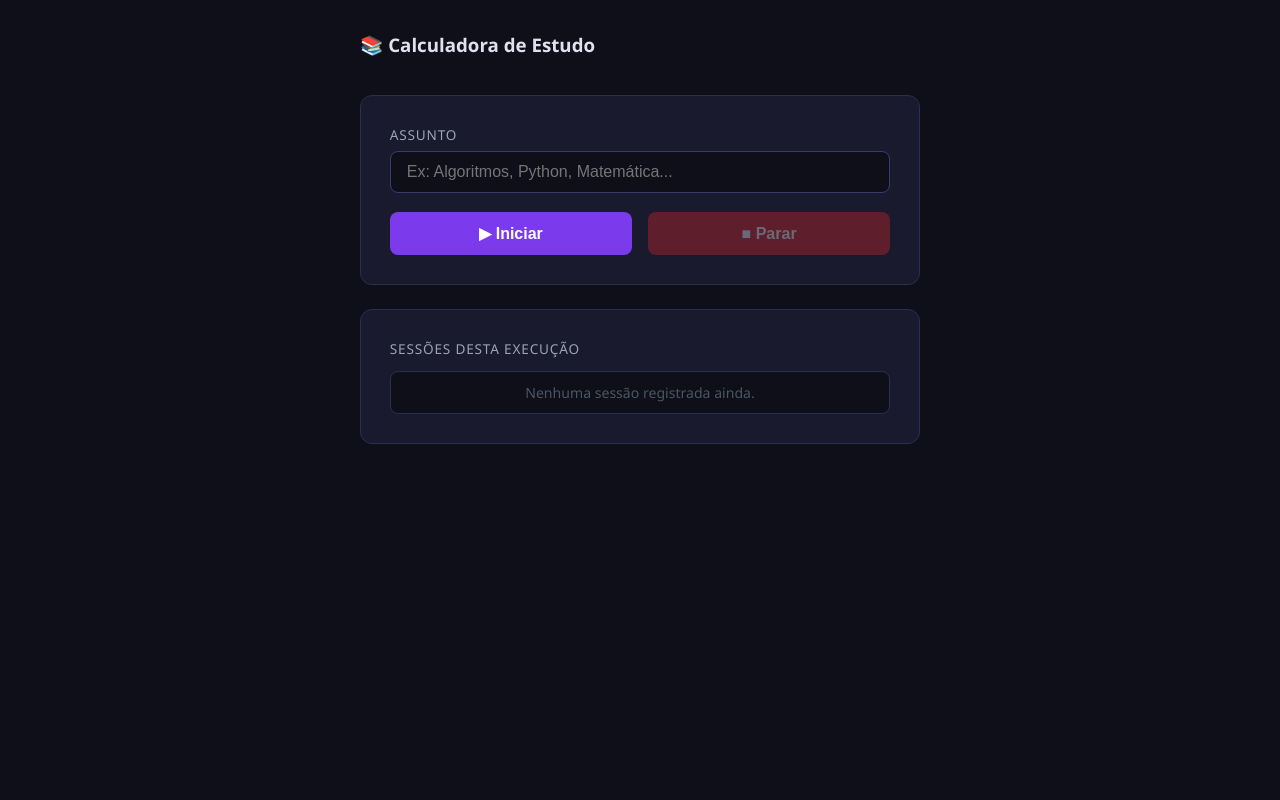
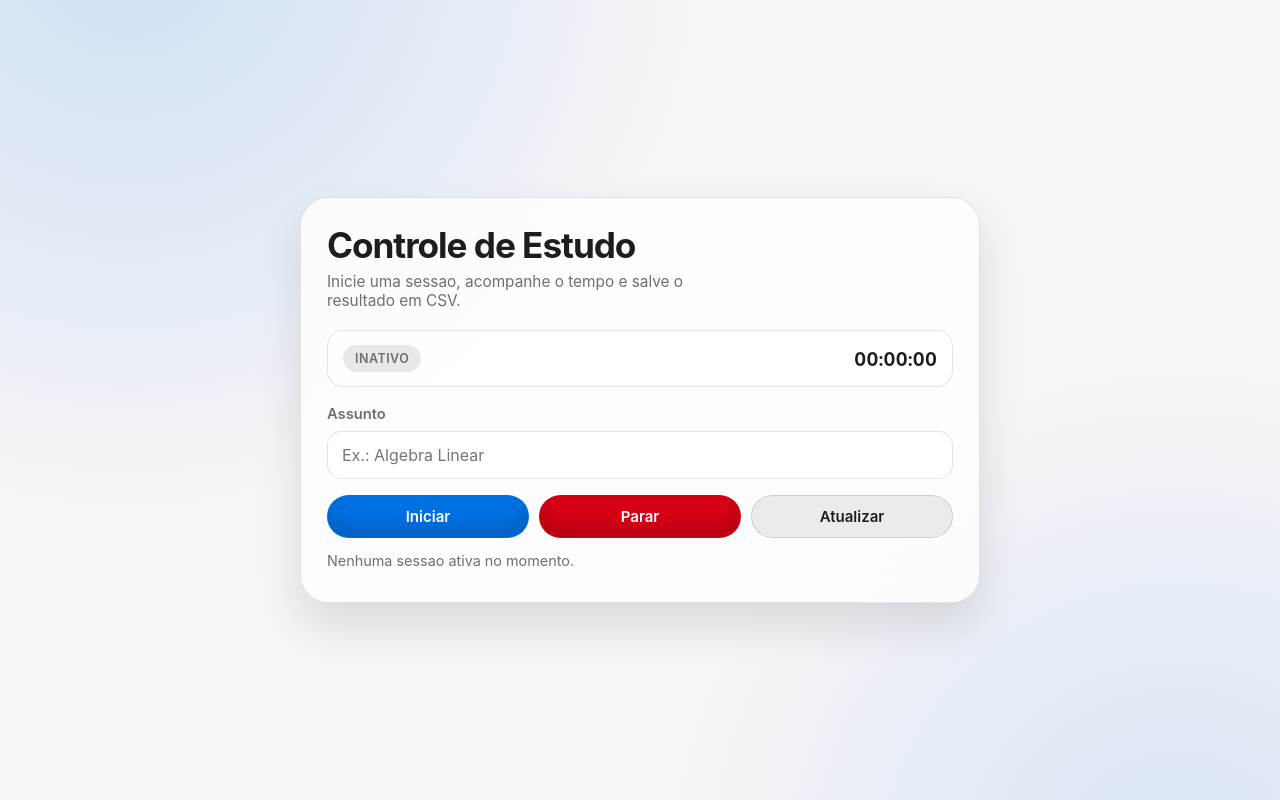
Before and after one commit to svcguilherme/calculadora_estudo, a Flask app: page / in a window 1280 px wide. Run offline with Flask 3, Linux system fonts and the light colour scheme.

Commit message:
Correção Criação de pastas.

```diff
--- a/app.py
+++ b/app.py
@@ -1,11 +1,34 @@
-from flask import Flask, request, jsonify, render_template
+import os
+import sys
 import csv
-import os
 import threading
 import webbrowser
 from datetime import datetime
 
-app = Flask(__name__)
+from flask import Flask, request, jsonify, render_template
+
+
+def get_base_dir() -> str:
+    # When running as a packaged executable, use the executable directory.
+    if getattr(sys, "frozen", False):
+        return os.path.dirname(os.path.abspath(sys.executable))
+    return os.path.dirname(os.path.abspath(__file__))
+
+
+BASE_DIR = get_base_dir()
+SESSIONS_DIR = os.path.join(BASE_DIR, "sessions")
+TEMPLATES_DIR = os.path.join(BASE_DIR, "templates")
+STATIC_DIR = os.path.join(BASE_DIR, "static")
+
+
+def ensure_runtime_directories() -> None:
+    for path in (SESSIONS_DIR, TEMPLATES_DIR, STATIC_DIR):
+        os.makedirs(path, exist_ok=True)
+
+
+ensure_runtime_directories()
+
+app = Flask(__name__, template_folder=TEMPLATES_DIR, static_folder=STATIC_DIR)
 
 current_session = None
 
@@ -26,9 +49,18 @@ def index():
     return render_template("index.html")
 
 
+@app.after_request
+def add_no_cache_headers(response):
+    response.headers["Cache-Control"] = "no-store, no-cache, must-revalidate, max-age=0"
+    response.headers["Pragma"] = "no-cache"
+    response.headers["Expires"] = "0"
+    return response
+
+
 @app.route("/start", methods=["POST"])
 def start():
     global current_session
+    ensure_runtime_directories()
     data = request.get_json()
     subject = (data or {}).get("subject", "").strip()
 
@@ -68,8 +100,8 @@ def stop():
         f"estudo_{start_time.strftime('%Y%m%d_%H%M%S')}_{safe_filename(subject)}.csv"
     )
 
-    os.makedirs("sessions", exist_ok=True)
-    filepath = os.path.join("sessions", filename)
+    ensure_runtime_directories()
+    filepath = os.path.join(SESSIONS_DIR, filename)
 
     with open(filepath, "w", newline="", encoding="utf-8") as f:
         writer = csv.writer(f, delimiter=";")
@@ -110,4 +142,4 @@ def status():
 if __name__ == "__main__":
     print("Calculadora de Tempo de Estudo iniciada em http://localhost:5000")
     threading.Timer(1.0, lambda: webbrowser.open("http://localhost:5000")).start()
-    app.run(debug=False, port=5000)
+    app.run(debug=True, use_reloader=True, port=5000)
--- a/requirements.txt
+++ b/requirements.txt
@@ -1 +1 @@
-flask>=3.0.0
+Flask==3.1.3
--- a/sessions/estudo_20260506_111922_Computador.csv
+++ /dev/null
@@ -1,2 +0,0 @@
-data_hora_inicial;data_hora_final;tempo_estudado;assunto
-2026-05-06 11:19:22;2026-05-06 11:19:43;00:00:21;Computador
--- a/sessions/estudo_20260506_111959_Python.csv
+++ /dev/null
@@ -1,2 +0,0 @@
-data_hora_inicial;data_hora_final;tempo_estudado;assunto
-2026-05-06 11:19:59;2026-05-06 11:21:15;00:01:16;Python
--- a/templates/index.html
+++ b/templates/index.html
@@ -1,175 +1,303 @@
-<!DOCTYPE html>
+<!doctype html>
 <html lang="pt-BR">
 <head>
-  <meta charset="UTF-8" />
-  <meta name="viewport" content="width=device-width, initial-scale=1.0" />
-  <title>Calculadora de Tempo de Estudo</title>
-  <link rel="stylesheet" href="{{ url_for('static', filename='style.css') }}" />
+    <meta charset="utf-8">
+    <meta name="viewport" content="width=device-width, initial-scale=1">
+    <title>Calculadora de Estudo</title>
+    <style>
+        :root {
+            --bg: #f5f5f7;
+            --card: rgba(255, 255, 255, 0.78);
+            --text: #1d1d1f;
+            --text-soft: #6e6e73;
+            --line: rgba(29, 29, 31, 0.12);
+            --accent: #0071e3;
+            --danger: #d70015;
+            --ok: #1f8f4e;
+            --shadow: 0 22px 44px rgba(0, 0, 0, 0.11);
+        }
+
+        * {
+            box-sizing: border-box;
+        }
+
+        body {
+            margin: 0;
+            min-height: 100vh;
+            font-family: -apple-system, BlinkMacSystemFont, "SF Pro Text", "Segoe UI", sans-serif;
+            color: var(--text);
+            background:
+                radial-gradient(circle at 10% -8%, rgba(0, 113, 227, 0.16), transparent 40%),
+                radial-gradient(circle at 92% 110%, rgba(0, 113, 227, 0.12), transparent 35%),
+                var(--bg);
+            display: grid;
+            place-items: center;
+            padding: 18px;
+        }
+
+        .app {
+            width: min(680px, 100%);
+            border: 1px solid var(--line);
+            border-radius: 28px;
+            background: var(--card);
+            backdrop-filter: blur(16px);
+            box-shadow: var(--shadow);
+            padding: 26px;
+            animation: rise 460ms ease-out both;
+        }
+
+        .top {
+            display: flex;
+            align-items: flex-start;
+            justify-content: space-between;
+            gap: 14px;
+        }
+
+        h1 {
+            margin: 0;
+            font-size: clamp(1.6rem, 3.8vw, 2.2rem);
+            letter-spacing: -0.03em;
+            font-weight: 700;
+        }
+
+        .subtitle {
+            margin: 6px 0 0;
+            color: var(--text-soft);
+            font-size: 0.96rem;
+            max-width: 44ch;
+        }
+
+        .status-strip {
+            margin-top: 20px;
+            border: 1px solid var(--line);
+            border-radius: 16px;
+            padding: 14px 15px;
+            display: flex;
+            justify-content: space-between;
+            align-items: center;
+            background: rgba(255, 255, 255, 0.66);
+        }
+
+        .pill {
+            border-radius: 999px;
+            padding: 6px 12px;
+            font-size: 0.78rem;
+            font-weight: 600;
+            text-transform: uppercase;
+            letter-spacing: 0.04em;
+            background: rgba(110, 110, 115, 0.16);
+            color: var(--text-soft);
+        }
+
+        .pill.active {
+            background: rgba(31, 143, 78, 0.17);
+            color: var(--ok);
+        }
+
+        #timer {
+            font-variant-numeric: tabular-nums;
+            letter-spacing: 0.01em;
+            font-size: 1.15rem;
+        }
+
+        label {
+            display: block;
+            margin: 18px 0 8px;
+            font-weight: 600;
+            font-size: 0.92rem;
+            color: var(--text-soft);
+        }
+
+        input {
+            width: 100%;
+            border: 1px solid var(--line);
+            border-radius: 14px;
+            padding: 13px 14px;
+            font-size: 1rem;
+            font-family: inherit;
+            outline: none;
+            background: rgba(255, 255, 255, 0.95);
+            transition: border-color 160ms ease, box-shadow 160ms ease;
+        }
+
+        input:focus {
+            border-color: rgba(0, 113, 227, 0.46);
+            box-shadow: 0 0 0 4px rgba(0, 113, 227, 0.14);
+        }
+
+        .actions {
+            margin-top: 16px;
+            display: grid;
+            grid-template-columns: repeat(3, 1fr);
+            gap: 10px;
+        }
+
+        button {
+            border: 1px solid transparent;
+            border-radius: 999px;
+            padding: 11px 12px;
+            font-size: 0.94rem;
+            font-weight: 600;
+            font-family: inherit;
+            cursor: pointer;
+            transition: transform 140ms ease, filter 140ms ease, box-shadow 140ms ease;
+            color: white;
+            background: var(--accent);
+            box-shadow: inset 0 -10px 18px rgba(0, 0, 0, 0.16);
+        }
+
+        button:hover {
+            filter: brightness(1.03);
+            transform: translateY(-1px);
+        }
+
+        button:active {
+            transform: translateY(0);
+        }
+
+        #btnParar {
+            background: var(--danger);
+        }
+
+        #btnStatus {
+            color: var(--text);
+            background: rgba(29, 29, 31, 0.08);
+            border-color: rgba(29, 29, 31, 0.14);
+            box-shadow: none;
+        }
+
+        .feedback {
+            margin-top: 14px;
+            min-height: 24px;
+            font-size: 0.9rem;
+            color: var(--text-soft);
+        }
+
+        .feedback.error {
+            color: var(--danger);
+        }
+
+        @keyframes rise {
+            from {
+                opacity: 0;
+                transform: translateY(10px) scale(0.992);
+            }
+            to {
+                opacity: 1;
+                transform: translateY(0) scale(1);
+            }
+        }
+
+        @media (max-width: 640px) {
+            body {
+                padding: 14px;
+            }
+
+            .actions {
+                grid-template-columns: 1fr;
+            }
+        }
+    </style>
 </head>
 <body>
-  <div class="container">
-    <h3>📚 Calculadora de Estudo</h3>
-
-    <div id="message"></div>
-
-    <div class="card">
-      <label for="subject">Assunto</label>
-      <input type="text" id="subject" placeholder="Ex: Algoritmos, Python, Matemática..." />
-
-      <div class="btn-row">
-        <button id="btn-start">▶ Iniciar</button>
-        <button id="btn-stop" disabled>■ Parar</button>
-      </div>
-
-      <div class="timer-block" id="timer-block">
-        <div class="timer-subject">Estudando: <span id="timer-subject-label"></span></div>
-        <div class="timer-display" id="timer-display">00:00:00</div>
+    <main class="app">
+        <section>
+            <div class="top">
+                <div>
+            <h1>Controle de Estudo</h1>
+            <p class="subtitle">Inicie uma sessao, acompanhe o tempo e salve o resultado em CSV.</p>
                 </div>
             </div>
 
-    <div class="card">
-      <div class="history-title">Sessões desta execução</div>
-      <ul id="history-list">
-        <li class="empty-msg">Nenhuma sessão registrada ainda.</li>
-      </ul>
-    </div>
+            <div class="status-strip">
+                <span id="statusPill" class="pill">Inativo</span>
+                <strong id="timer">00:00:00</strong>
             </div>
 
+            <label for="assunto">Assunto</label>
+                <input id="assunto" type="text" placeholder="Ex.: Algebra Linear" />
+
+            <div class="actions">
+                <button id="btnIniciar">Iniciar</button>
+                <button id="btnParar">Parar</button>
+                <button id="btnStatus">Atualizar</button>
+            </div>
+
+            <div id="feedback" class="feedback">Pronto para iniciar uma sessao.</div>
+        </section>
+    </main>
+
     <script>
-    const btnStart = document.getElementById('btn-start');
-    const btnStop  = document.getElementById('btn-stop');
-    const subjectInput = document.getElementById('subject');
-    const timerBlock = document.getElementById('timer-block');
-    const timerDisplay = document.getElementById('timer-display');
-    const timerSubjectLabel = document.getElementById('timer-subject-label');
-    const messageEl = document.getElementById('message');
-    const historyList = document.getElementById('history-list');
+        const assunto = document.getElementById('assunto');
+        const statusPill = document.getElementById('statusPill');
+        const timer = document.getElementById('timer');
+        const feedback = document.getElementById('feedback');
 
-    let timerInterval = null;
-    let elapsedSeconds = 0;
-    let active = false;
-
-    function showMessage(text, isError = false) {
-      messageEl.textContent = text;
-      messageEl.className = isError ? 'error' : '';
-      if (!isError) setTimeout(() => { messageEl.textContent = ''; }, 4000);
+        function mostrarFeedback(texto, erro) {
+            feedback.textContent = texto;
+            feedback.classList.toggle('error', Boolean(erro));
         }
 
-    function pad(n) { return String(n).padStart(2, '0'); }
-
-    function formatSeconds(s) {
-      const h = Math.floor(s / 3600);
-      const m = Math.floor((s % 3600) / 60);
-      const sec = s % 60;
-      return `${pad(h)}:${pad(m)}:${pad(sec)}`;
-    }
-
-    function startLocalTimer(startElapsed) {
-      elapsedSeconds = startElapsed;
-      clearInterval(timerInterval);
-      timerInterval = setInterval(() => {
-        elapsedSeconds++;
-        timerDisplay.textContent = formatSeconds(elapsedSeconds);
-      }, 1000);
-    }
-
-    function stopLocalTimer() {
-      clearInterval(timerInterval);
-      timerInterval = null;
-    }
-
-    function setActiveUI(isActive, subject) {
-      active = isActive;
-      subjectInput.disabled = isActive;
-      btnStart.disabled = isActive;
-      btnStop.disabled = !isActive;
-
-      if (isActive) {
-        timerSubjectLabel.textContent = subject;
-        timerBlock.classList.add('visible');
+        function atualizarStatusVisual(data) {
+            if (data && data.active) {
+                statusPill.textContent = 'Ativo';
+                statusPill.classList.add('active');
+                timer.textContent = data.elapsed || '00:00:00';
             } else {
-        timerBlock.classList.remove('visible');
-        timerDisplay.textContent = '00:00:00';
+                statusPill.textContent = 'Inativo';
+                statusPill.classList.remove('active');
+                timer.textContent = '00:00:00';
             }
         }
 
-    function addToHistory(data) {
-      const empties = historyList.querySelectorAll('.empty-msg');
-      empties.forEach(e => e.remove());
+        async function chamar(url, metodo, body) {
+            const options = { method: metodo, headers: { 'Content-Type': 'application/json' } };
+            if (body) options.body = JSON.stringify(body);
 
-      const li = document.createElement('li');
-      li.innerHTML = `
-        <div class="h-subject">${escapeHtml(data.subject)}</div>
-        <div class="h-meta">
-          ${data.start_time} → ${data.end_time} &nbsp;|&nbsp;
-          Duração: <span class="h-duration">${data.duration}</span>
-        </div>
-        <div class="h-meta" style="color:#6b7280">💾 ${escapeHtml(data.filename)}</div>
-      `;
-      historyList.insertBefore(li, historyList.firstChild);
+            try {
+                const resp = await fetch(url, options);
+                const data = await resp.json();
+                if (!resp.ok) {
+                    mostrarFeedback(data.error || 'Ocorreu um erro.', true);
+                    return;
                 }
 
-    function escapeHtml(text) {
-      return text
-        .replace(/&/g, '&amp;')
-        .replace(/</g, '&lt;')
-        .replace(/>/g, '&gt;')
-        .replace(/"/g, '&quot;');
+                if (url === '/status') {
+                    atualizarStatusVisual(data);
+                    if (data.active) {
+                        mostrarFeedback('Sessao em andamento: ' + (data.subject || 'sem assunto') + '.', false);
+                    } else {
+                        mostrarFeedback('Nenhuma sessao ativa no momento.', false);
+                    }
                 }
 
-    // Restore state on page load
-    async function restoreStatus() {
-      try {
-        const res = await fetch('/status');
-        const data = await res.json();
-        if (data.active) {
-          subjectInput.value = data.subject;
-          setActiveUI(true, data.subject);
-          startLocalTimer(data.elapsed_seconds);
-          showMessage(`Sessão em andamento: ${data.subject}`);
-        }
-      } catch (_) {}
+                if (url === '/start' && resp.ok) {
+                    atualizarStatusVisual({ active: true, elapsed: '00:00:00' });
+                    mostrarFeedback('Sessao iniciada com sucesso.', false);
                 }
 
-    btnStart.addEventListener('click', async () => {
-      const subject = subjectInput.value.trim();
-      if (!subject) {
-        showMessage('Informe o assunto antes de iniciar.', true);
-        subjectInput.focus();
-        return;
+                if (url === '/stop' && resp.ok) {
+                    atualizarStatusVisual({ active: false });
+                    mostrarFeedback('Sessao encerrada e registrada em CSV.', false);
                 }
-      try {
-        const res = await fetch('/start', {
-          method: 'POST',
-          headers: { 'Content-Type': 'application/json' },
-          body: JSON.stringify({ subject }),
-        });
-        const data = await res.json();
-        if (!res.ok) { showMessage(data.error, true); return; }
-        setActiveUI(true, subject);
-        startLocalTimer(0);
-        showMessage(`Sessão iniciada para "${subject}"`);
-      } catch (e) {
-        showMessage('Erro ao conectar com o servidor.', true);
+            } catch (err) {
+                mostrarFeedback('Falha na comunicacao com o servidor.', true);
             }
+        }
+
+        document.getElementById('btnIniciar').addEventListener('click', () => {
+            chamar('/start', 'POST', { subject: assunto.value || '' });
         });
 
-    btnStop.addEventListener('click', async () => {
-      try {
-        const res = await fetch('/stop', { method: 'POST' });
-        const data = await res.json();
-        if (!res.ok) { showMessage(data.error, true); return; }
-        stopLocalTimer();
-        setActiveUI(false, '');
-        subjectInput.value = '';
-        addToHistory(data);
-        showMessage(`✔ Sessão salva! Duração: ${data.duration} — ${data.filename}`);
-      } catch (e) {
-        showMessage('Erro ao conectar com o servidor.', true);
-      }
+        document.getElementById('btnParar').addEventListener('click', () => {
+            chamar('/stop', 'POST');
         });
 
-    restoreStatus();
+        document.getElementById('btnStatus').addEventListener('click', () => {
+            chamar('/status', 'GET');
+        });
+
+        chamar('/status', 'GET');
     </script>
 </body>
 </html>
```
Also changed, not shown: 5 other files. Lines whose indentation alone changed are shown as unchanged.
